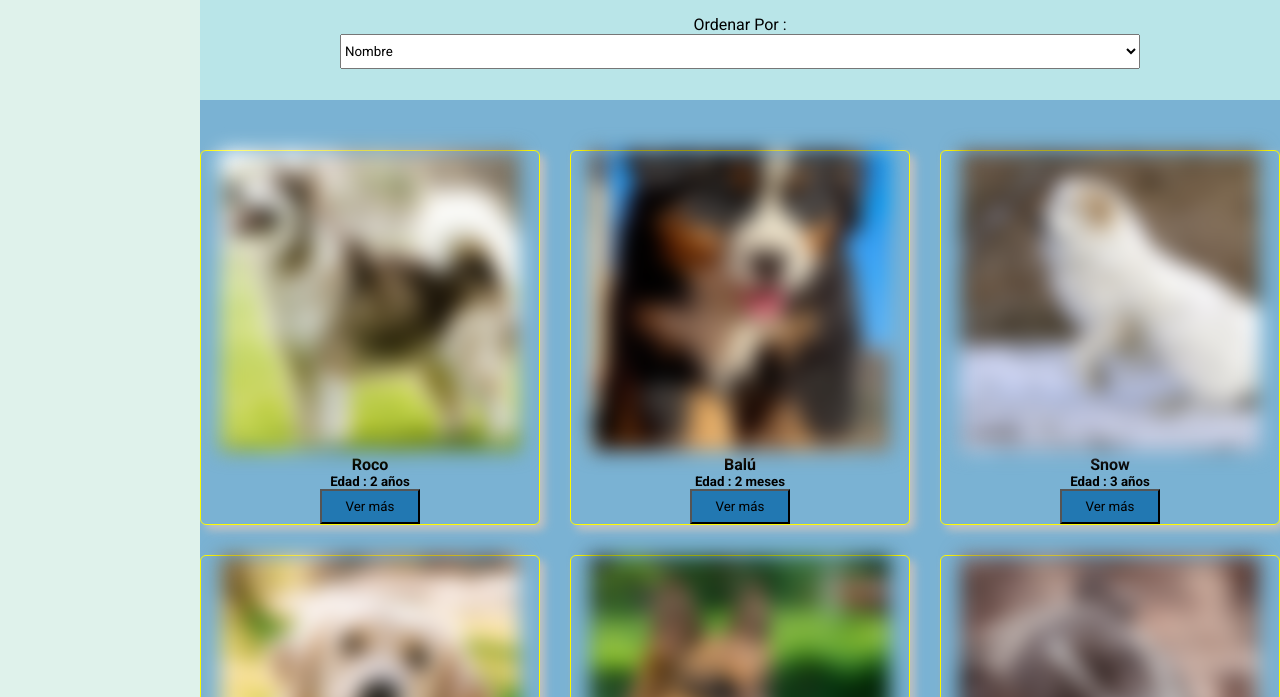
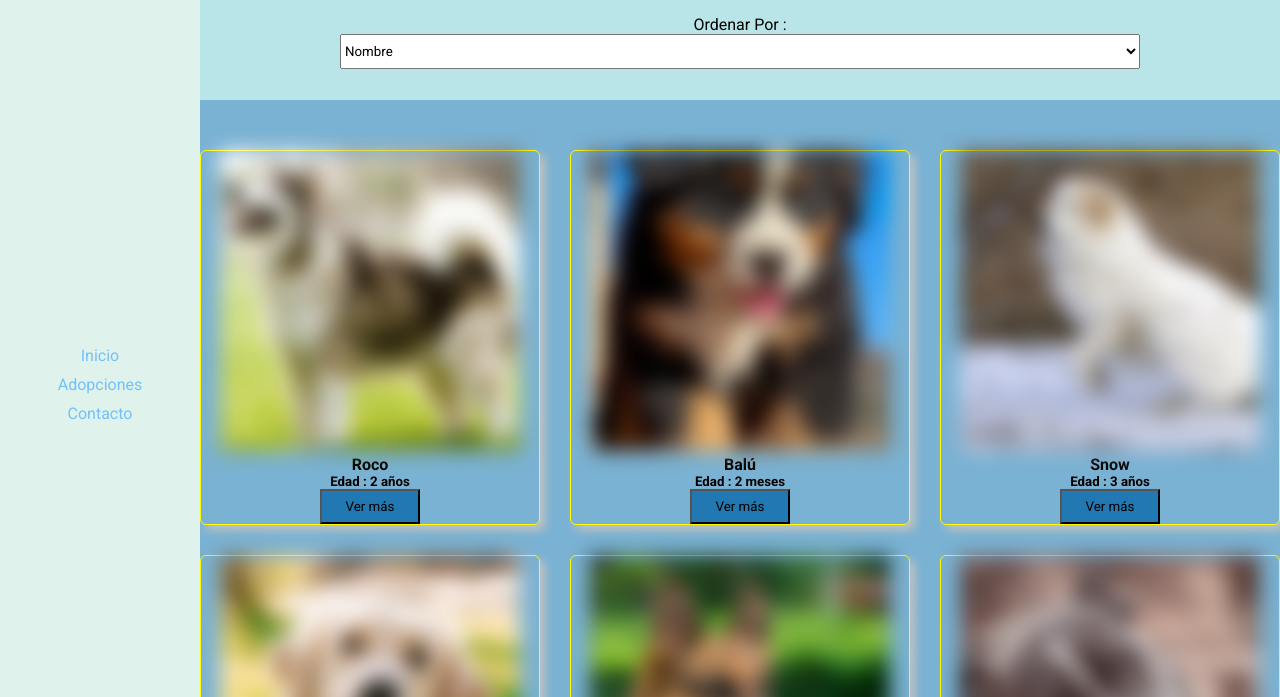
Before and after one commit to JulioC32/Prueba-animaciones, a plain HTML site: page index.html in a window 1280 px wide. Shown: the top 697 px of the page. Drawn offline with Linux system fonts and the light colour scheme.

Commit message:
correccion

```diff
--- a/assets/css/style.css
+++ b/assets/css/style.css
@@ -246,7 +246,9 @@ button {
                 grid-template-rows:100px calc(100vh - 100px - 100px)  ;
                 grid-template-columns: 200px calc(100vw - 200px) ;
                 }
-
+                .info  li{
+                    display: unset;
+                }
                 .header {
                     display: flex;
                    flex-direction: row;
```
